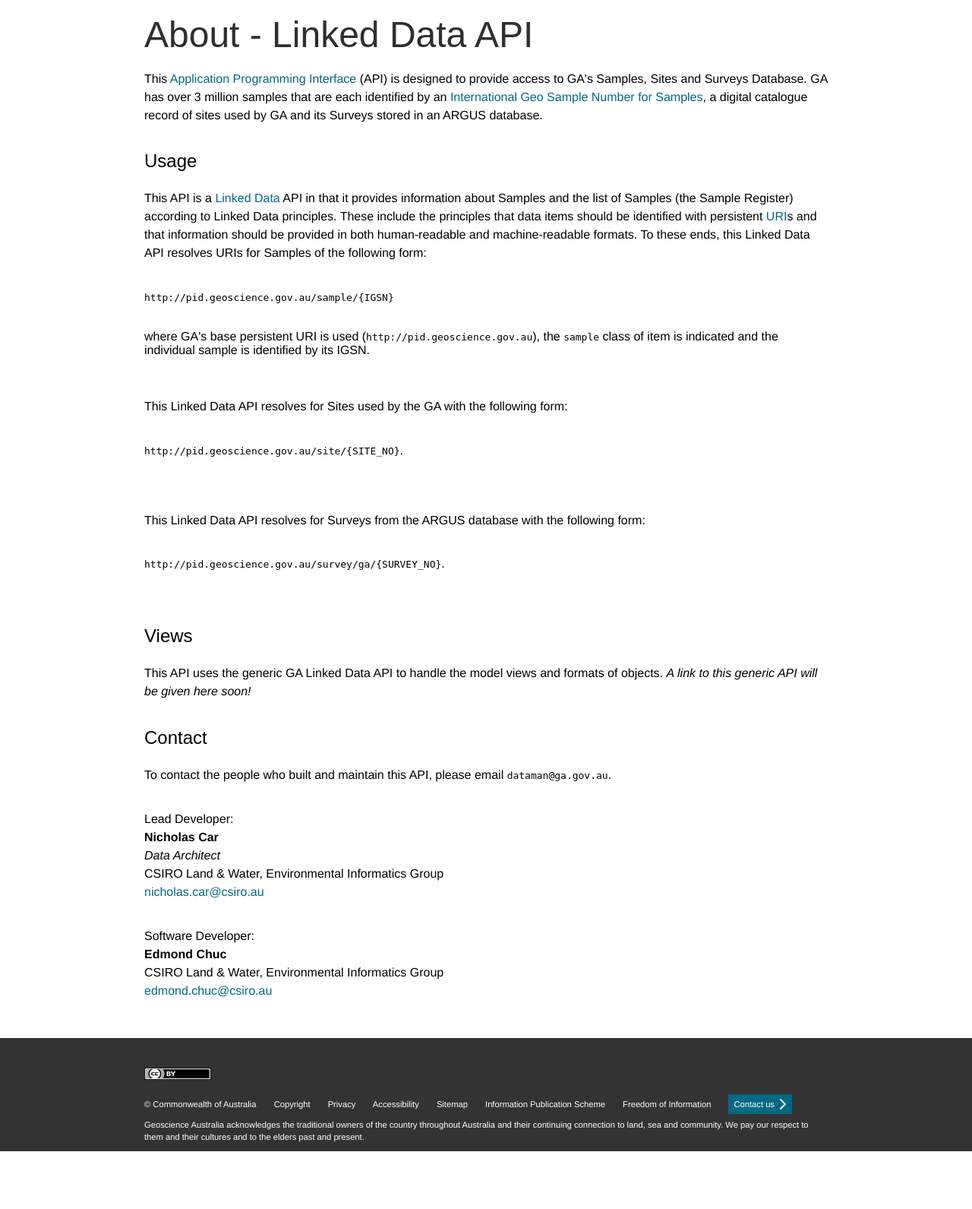
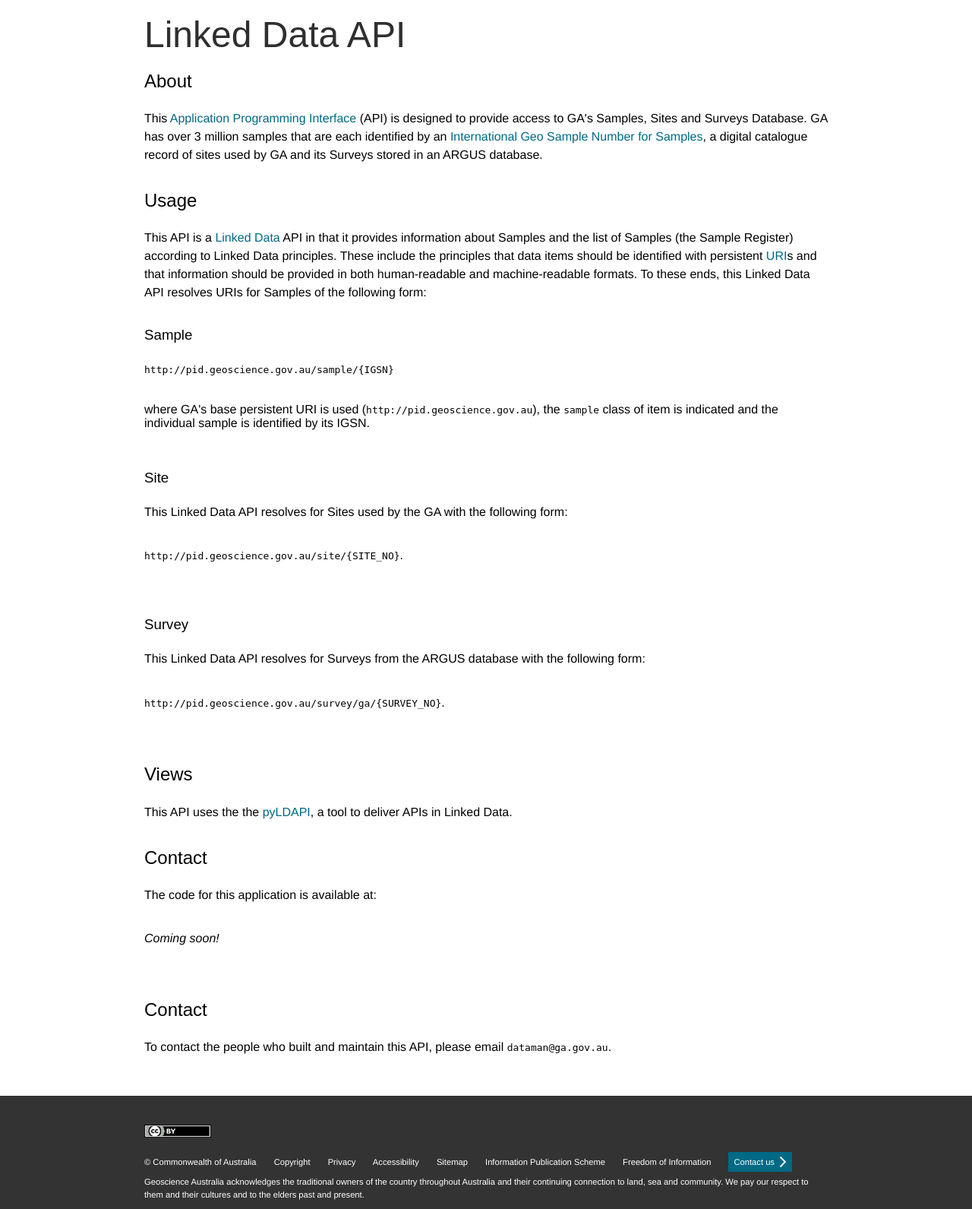
Before and after one commit to edmondchuc/ga-ld-api, a Flask app: page /about in a window 1280 px wide. Shown: the part 128-1719 px from the top of the page at 76% size. Before the commit the page ends 1643 px from the top, so only its background shows below. Run offline with Flask 2, Linux system fonts and the light colour scheme.

Commit message:
Updated about page

```diff
--- a/model/sample_renderer.py
+++ b/model/sample_renderer.py
@@ -350,6 +350,7 @@ class SampleRenderer(Renderer):
         return Response(
             render_template(
                 self.alternates_template or 'alternates.html',
+                register_name='Sample Register',
                 class_uri=self.uri,
                 instance_uri=conf.URI_SAMPLE_INSTANCE_BASE + self.igsn,
                 default_view_token=self.default_view_token,
--- a/model/site_renderer.py
+++ b/model/site_renderer.py
@@ -246,6 +246,7 @@ class SiteRenderer(Renderer):
             render_template(
                 self.alternates_template or 'alternates.html',
                 instance_uri=self.uri,
+                register_name='Site Register',
                 class_uri=self.site_type,
                 default_view_token=self.default_view_token,
                 views=self.views
--- a/model/survey_renderer.py
+++ b/model/survey_renderer.py
@@ -135,6 +135,7 @@ class SurveyRenderer(Renderer):
         return Response(
             render_template(
                 self.alternates_template or 'alternates.html',
+                register_name='Survey Register',
                 class_uri=self.uri,
                 instance_uri=conf.BASE_URI_SURVEY + self.survey_id,
                 default_view_token=self.default_view_token,
--- a/view/templates/about.html
+++ b/view/templates/about.html
@@ -2,35 +2,33 @@
 
 {% block content %}
 
-<h1>About - Linked Data API</h1>
+<h1>Linked Data API</h1>
 
+<h2>About</h2>
 <p>This <a href="https://en.wikipedia.org/wiki/Application_programming_interface">Application Programming Interface</a> (API) is designed to provide access to GA's Samples, Sites and Surveys Database. GA has over 3 million samples that are each identified by an <a href="https://en.wikipedia.org/wiki/International_Geo_Sample_Number">International Geo Sample Number for Samples</a>, a digital catalogue record of sites used by GA and its Surveys stored in an ARGUS database.</p>
 
 <h2>Usage</h2>
-<p>This API is a <a href="https://en.wikipedia.org/wiki/Linked_data">Linked Data</a> API in that it provides information about Samples and the list of Samples (the Sample Register) according to Linked Data principles. These include the principles that data items should be identified with persistent <a href="https://en.wikipedia.org/wiki/Uniform_Resource_Identifier">URI</a>s and that information should be provided in both human-readable and machine-readable formats. To these ends, this Linked Data API resolves URIs for Samples of the following form: <p><code>http://pid.geoscience.gov.au/sample/{IGSN}</code></p> where GA's base persistent URI is used (<code>http://pid.geoscience.gov.au</code>), the <code>sample</code> class of item is indicated and the individual sample is identified by its IGSN.</p>
+<p>This API is a <a href="https://en.wikipedia.org/wiki/Linked_data">Linked Data</a> API in that it provides information about Samples and the list of Samples (the Sample Register) according to Linked Data principles. These include the principles that data items should be identified with persistent <a href="https://en.wikipedia.org/wiki/Uniform_Resource_Identifier">URI</a>s and that information should be provided in both human-readable and machine-readable formats. To these ends, this Linked Data API resolves URIs for Samples of the following form:
+
+<h3>Sample</h3>
+<p><code>http://pid.geoscience.gov.au/sample/{IGSN}</code></p> where GA's base persistent URI is used (<code>http://pid.geoscience.gov.au</code>), the <code>sample</code> class of item is indicated and the individual sample is identified by its IGSN.</p>
+
+<h3>Site</h3>
 <p>This Linked Data API resolves for Sites used by the GA with the following form: <p><code>http://pid.geoscience.gov.au/site/{SITE_NO}</code>.</p></p>
+
+<h3>Survey</h3>
 <p>This Linked Data API resolves for Surveys from the ARGUS database with the following form:<p><code>http://pid.geoscience.gov.au/survey/ga/{SURVEY_NO}</code>.</p></p>
 
 <h2>Views</h2>
 
-<p>This API uses the generic GA Linked Data API to handle the model views and formats of objects. <em>A link to this generic API will be given here soon!</em></p>
+<p>This API uses the the <a href="https://github.com/RDFLib/pyLDAPI">pyLDAPI</a>, a tool to deliver APIs in Linked Data.
+
+<h2>Contact</h2>
+<p>The code for this application is available at: <p><em>Coming soon!</em></p></p>
 
 <h2>Contact</h2>
 <p>To contact the people who built and maintain this API, please email <code>dataman@ga.gov.au</code>.</p>
 
-<p>
-    Lead Developer:<br>
-    <b>Nicholas Car</b><br>
-    <em>Data Architect</em><br>
-    CSIRO Land & Water, Environmental Informatics Group<br>
-    <a href="mailto:nicholas.car@csiro.au">nicholas.car@csiro.au</a>
-</p>
 
-<p>
-    Software Developer:<br>
-    <b>Edmond Chuc</b><br>
-    CSIRO Land & Water, Environmental Informatics Group<br>
-    <a href="mailto:edmond.chuc@csiro.au">edmond.chuc@csiro.au</a>
-</p>
 
 {% endblock %}
--- a/view/templates/alternates.html
+++ b/view/templates/alternates.html
@@ -1,11 +1,9 @@
 {% extends "layout.html" %}
 
 {% block content %}
-    <h1>SSS Linked Data API</h1>
+    <h1>{{ register_name }} Linked Data API</h1>
     {% if class_uri %}
         <h3>Alternates view of a <a href="{{ class_uri }}">{{ class_uri }}</a></h3>
-    {% elif uri %}
-        <h3>Alternates view of a <a href="{{ uri }}">{{ uri }}</a></h3>
     {% else %}
         <h3>Alternates view</h3>
     {% endif %}
```
Also changed, not shown: controller/classes.py (+6 -6 lines).
